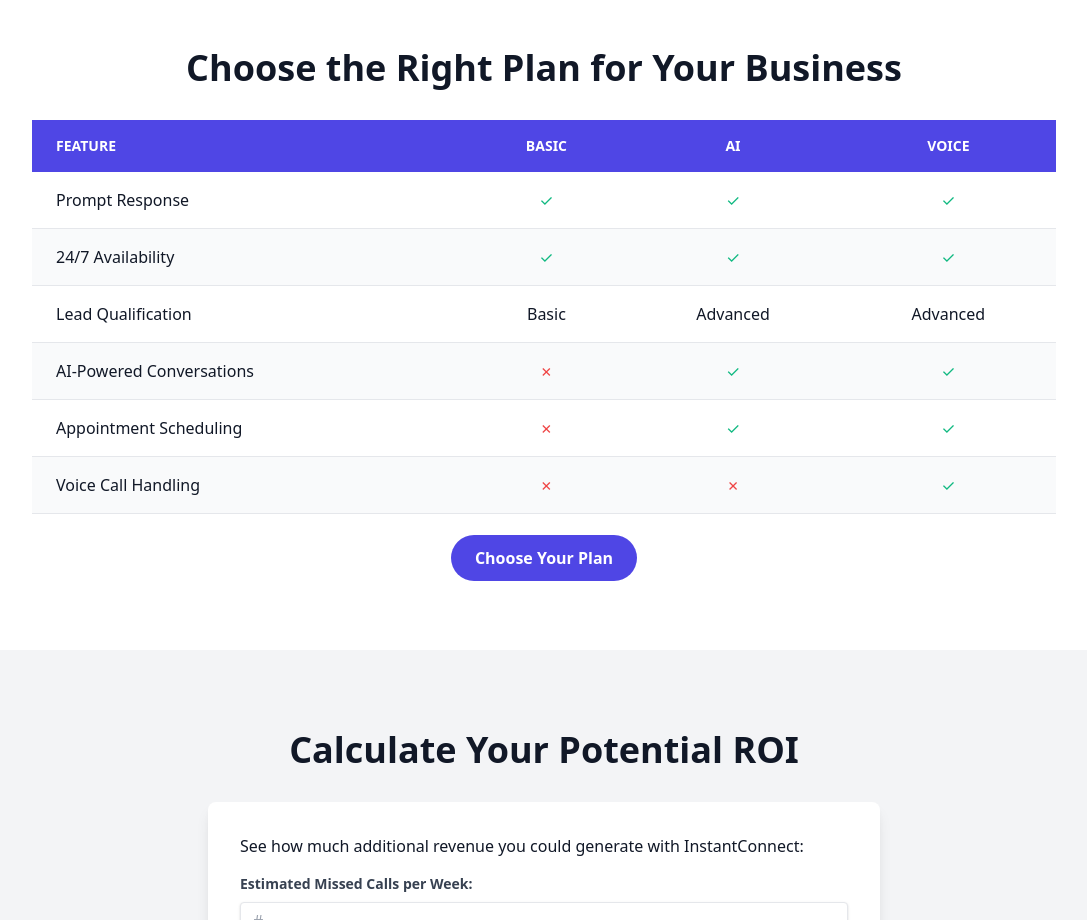
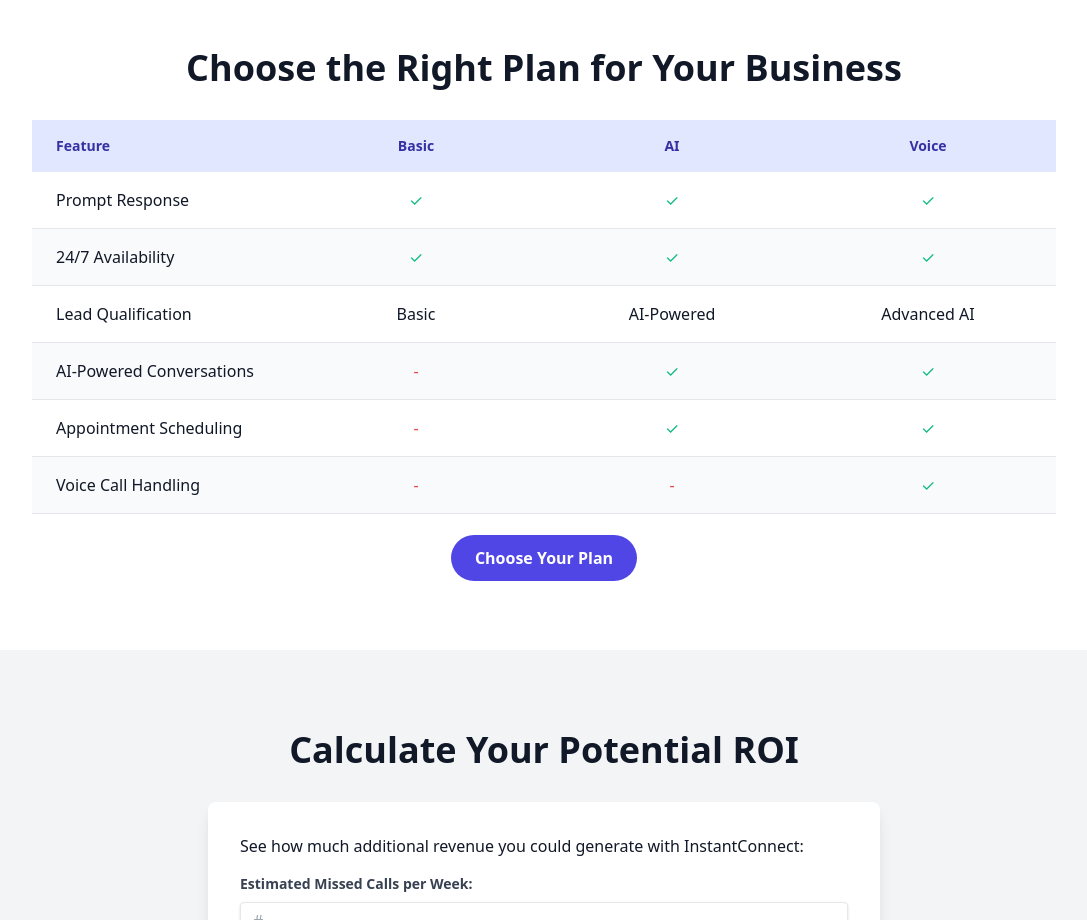
Before and after one commit to APP-EAS/testnewlanding, a plain HTML site: page index.html in a window 1280 px wide. Shown: the part 2080-3000 px from the top of the page, without its empty margins (96-1183 px from the left). Drawn offline with nearby package versions, Linux system fonts and the light colour scheme.

Commit message:
Update index.html

```diff
--- a/index.html
+++ b/index.html
@@ -134,11 +134,11 @@
             <div class="overflow-x-auto">
               <table class="w-full text-left border-collapse">
                 <thead>
-                  <tr class="bg-indigo-600 text-white">
-                    <th class="py-4 px-6 font-bold uppercase text-sm">Feature</th>
-                    <th class="py-4 px-6 font-bold uppercase text-sm text-center">Basic</th>
-                    <th class="py-4 px-6 font-bold uppercase text-sm text-center">AI</th>
-                    <th class="py-4 px-6 font-bold uppercase text-sm text-center">Voice</th>
+                  <tr class="bg-indigo-100 text-indigo-800">
+                    <th class="py-4 px-6 font-bold text-sm">Feature</th>
+                    <th class="py-4 px-6 font-bold text-sm text-center w-1/4">Basic</th>
+                    <th class="py-4 px-6 font-bold text-sm text-center w-1/4">AI</th>
+                    <th class="py-4 px-6 font-bold text-sm text-center w-1/4">Voice</th>
                   </tr>
                 </thead>
                 <tbody>
@@ -157,25 +157,25 @@
                   <tr class="bg-white hover:bg-indigo-50 transition-colors duration-200">
                     <td class="py-4 px-6 border-b">Lead Qualification</td>
                     <td class="py-4 px-6 border-b text-center">Basic</td>
-                    <td class="py-4 px-6 border-b text-center">Advanced</td>
-                    <td class="py-4 px-6 border-b text-center">Advanced</td>
+                    <td class="py-4 px-6 border-b text-center">AI-Powered</td>
+                    <td class="py-4 px-6 border-b text-center">Advanced AI</td>
                   </tr>
                   <tr class="bg-gray-50 hover:bg-indigo-50 transition-colors duration-200">
                     <td class="py-4 px-6 border-b">AI-Powered Conversations</td>
-                    <td class="py-4 px-6 border-b text-center"><span class="text-red-500">✗</span></td>
+                    <td class="py-4 px-6 border-b text-center"><span class="text-red-500">-</span></td>
                     <td class="py-4 px-6 border-b text-center"><span class="text-green-500">✓</span></td>
                     <td class="py-4 px-6 border-b text-center"><span class="text-green-500">✓</span></td>
                   </tr>
                   <tr class="bg-white hover:bg-indigo-50 transition-colors duration-200">
                     <td class="py-4 px-6 border-b">Appointment Scheduling</td>
-                    <td class="py-4 px-6 border-b text-center"><span class="text-red-500">✗</span></td>
+                    <td class="py-4 px-6 border-b text-center"><span class="text-red-500">-</span></td>
                     <td class="py-4 px-6 border-b text-center"><span class="text-green-500">✓</span></td>
                     <td class="py-4 px-6 border-b text-center"><span class="text-green-500">✓</span></td>
                   </tr>
                   <tr class="bg-gray-50 hover:bg-indigo-50 transition-colors duration-200">
                     <td class="py-4 px-6 border-b">Voice Call Handling</td>
-                    <td class="py-4 px-6 border-b text-center"><span class="text-red-500">✗</span></td>
-                    <td class="py-4 px-6 border-b text-center"><span class="text-red-500">✗</span></td>
+                    <td class="py-4 px-6 border-b text-center"><span class="text-red-500">-</span></td>
+                    <td class="py-4 px-6 border-b text-center"><span class="text-red-500">-</span></td>
                     <td class="py-4 px-6 border-b text-center"><span class="text-green-500">✓</span></td>
                   </tr>
                 </tbody>
```
